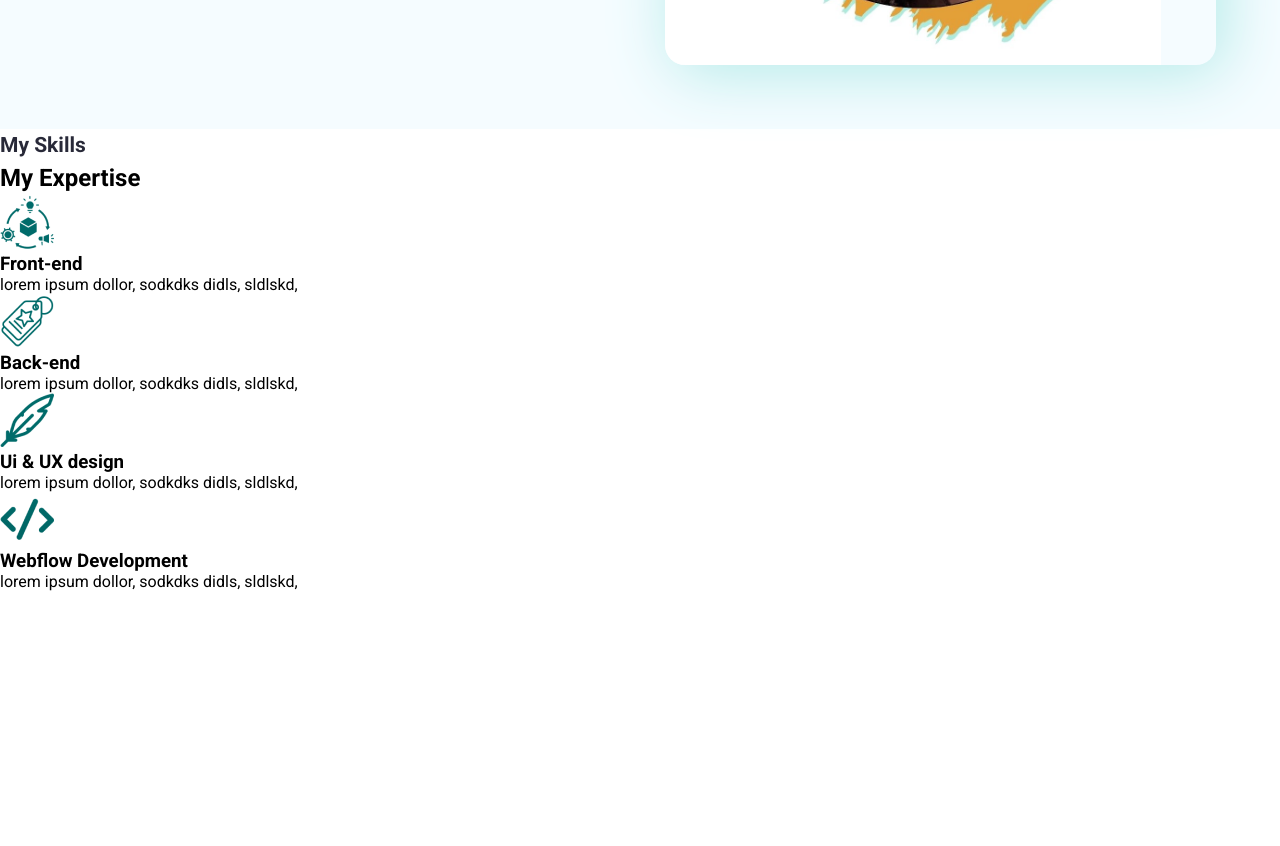
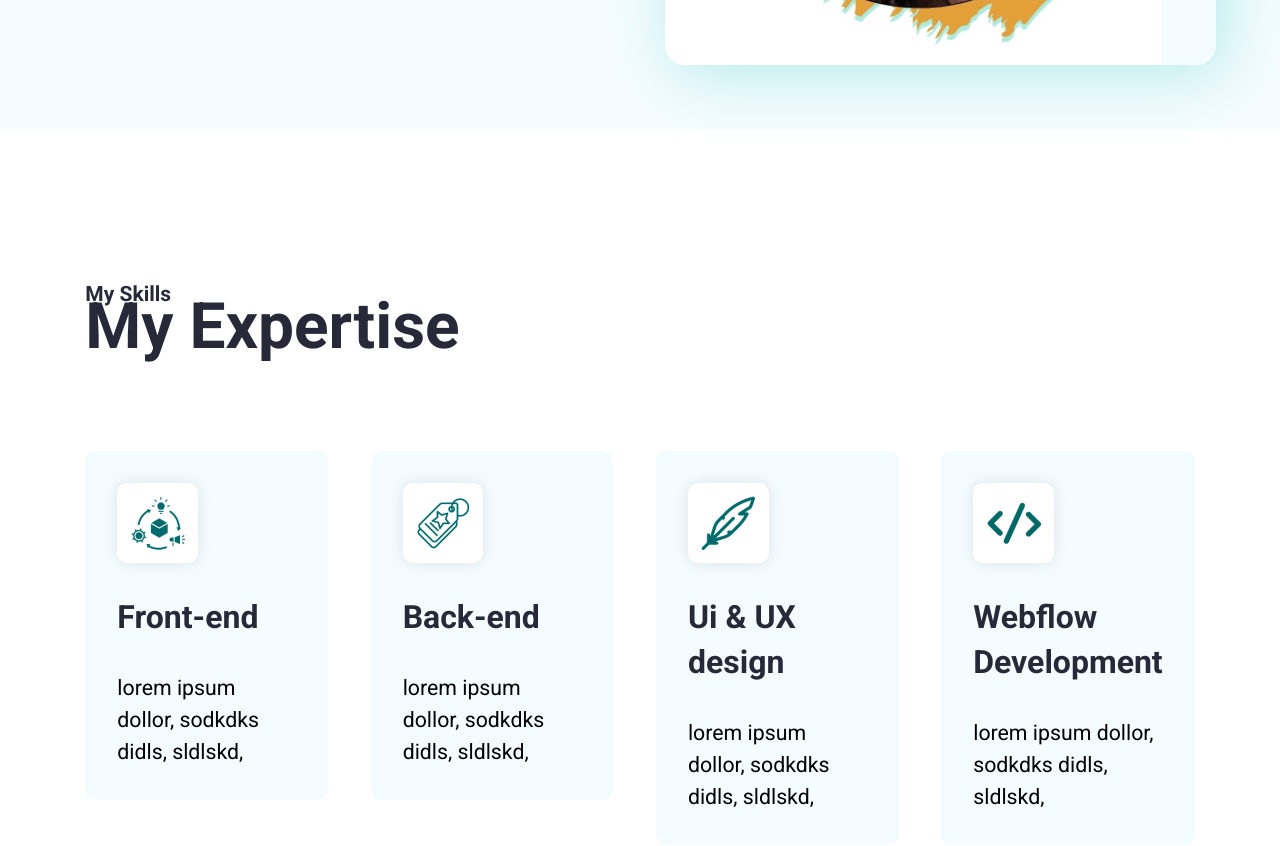
Before and after one commit to amerigirl/digitalPortfolio, a React (Create React App) app: page / in a window 1280 px wide. Shown: the part 560-1406 px from the top of the page. Before the commit the page ends 1151 px from the top, so only its background shows below. Built offline with nearby package versions, Linux system fonts and the light colour scheme.

Commit message:
skills css complete

```diff
--- a/src/Pages/Home/Homescreen/MySkills/MySkills.css
+++ b/src/Pages/Home/Homescreen/MySkills/MySkills.css
@@ -0,0 +1,70 @@
+.skills--section {
+  display: flex;
+  padding: 149.33px 85.33px;
+  flex-direction: column;
+  justify-content: center;
+  align-items: flex-start;
+  gap: 106.667px;
+}
+
+.skills--section--heading {
+  color: var(--heading-color);
+  font-size: 64px;
+  font-weight: 700;
+  align-height: 77px;
+}
+
+.skills--section--container {
+  display: grid;
+  justify-content: center;
+  align-items: flex-start;
+  gap: 42.6px;
+  grid-template-columns: repeat(4, 1fr);
+}
+.skills--section--card {
+  display: flex;
+  padding: 32px;
+  flex-direction: column;
+  align-items: flex-start;
+  gap: 32px;
+  flex: 1 0 0;
+  border-radius: 10.6px;
+  background: var(--bg-shade);
+  min-height: 250px;
+}
+.skills--section--card:hover {
+  border-bottom: 4px solid var(--primary);
+}
+.skills--section--img{
+    display: flex;
+    padding: 13.3px;
+    justify-content: center;
+    align-items: center;
+    gap: 13.3px;
+    border-radius: 10.6px;
+    background: #fff;
+    box-shadow: 0 0 16px 0 rgba(0, 0, 0, 0.1);
+}
+
+.skills--section--card--content{
+    display: flex;
+    flex-direction: column;
+    align-items: flex-start;
+    gap: 32px;
+    align-self: stretch;
+}
+
+.skills--section--title {
+    color: var(--heading-color);
+    font-size: 32px;
+    font-weight: 700;
+    line-height: 45px;
+}
+
+.skills--section--description{
+    color: var(--black);
+    font-size: 21.3px;
+    font-style: normal;
+    font-weight: 400;
+    line-height: 32px;
+}
--- a/src/Pages/Home/Homescreen/MySkills/MySkills.jsx
+++ b/src/Pages/Home/Homescreen/MySkills/MySkills.jsx
@@ -14,7 +14,8 @@
             <div className="skills--section--img">
               <img src={item.src} alt="Product Chain" />
             </div>
-            <div className="skills--section--card">
+
+            <div className="skills--section--card--content">
               <h3 className="skills--section--title">
                 {item.title}
                 </h3>
```
